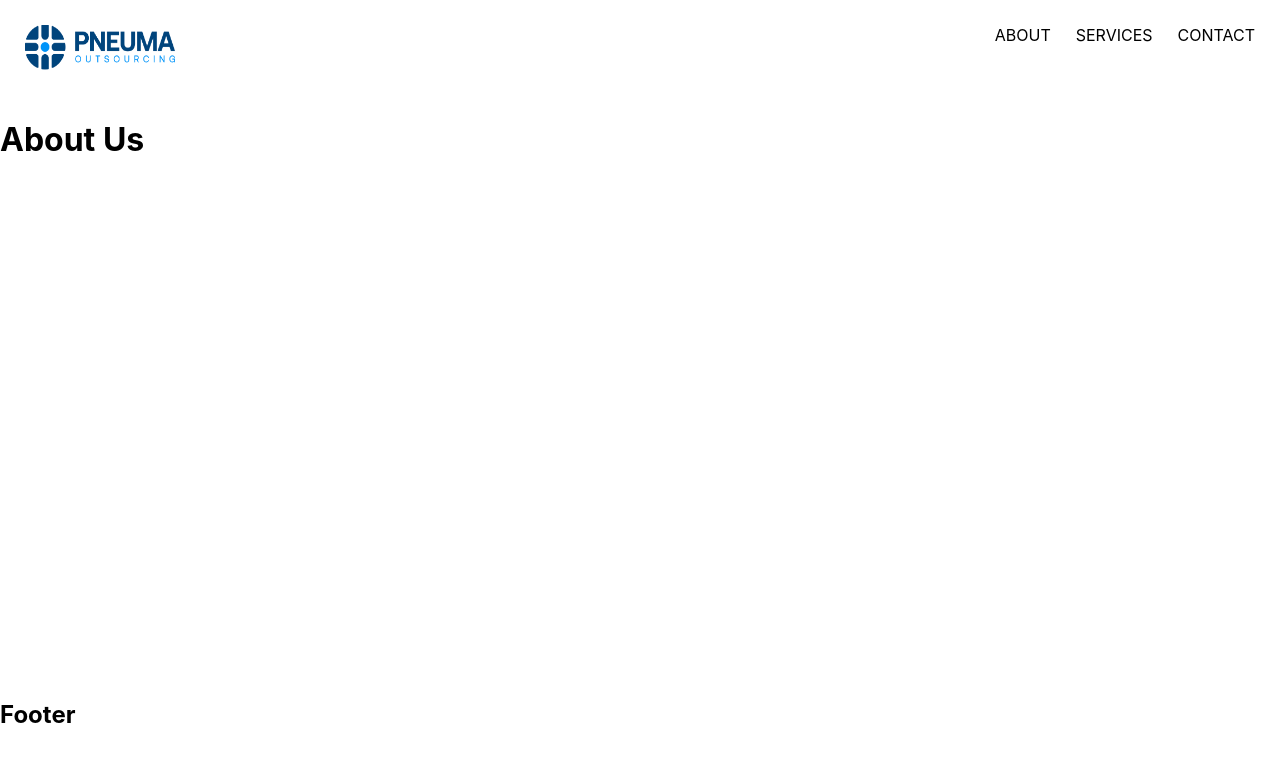
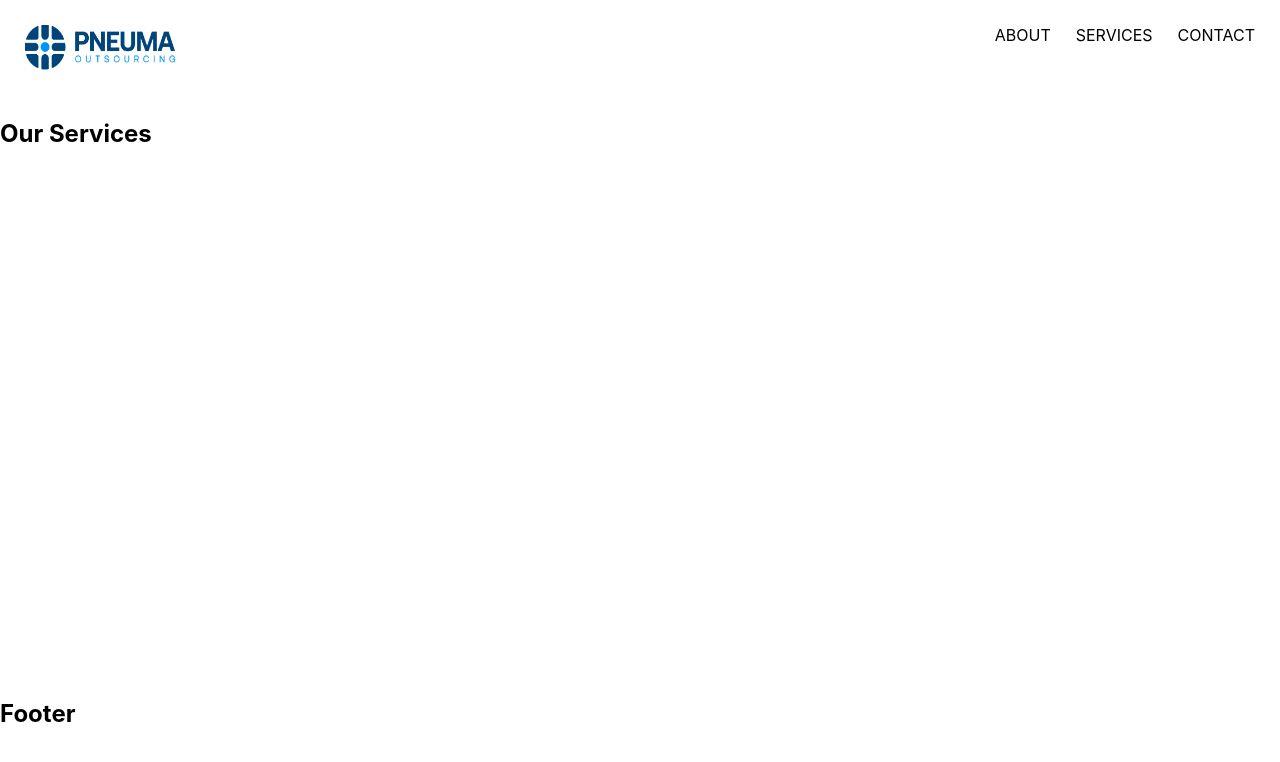
Before and after one commit to kingdanie/pneuma, a Next.js app in the folder pneumaoutsourcing/: page /services in a window 1280 px wide. Shown: the top 762 px of the page. Built offline with nearby package versions, Linux system fonts and the light colour scheme.

Commit message:
services title

```diff
--- a/pneumaoutsourcing/pages/services.tsx
+++ b/pneumaoutsourcing/pages/services.tsx
@@ -1,8 +1,12 @@
+import Footer from "../components/Footer"
+import NavBar from "../components/NavBar"
 
 export default function Services() {
     return (
         <div>
-            <h1>About Us</h1>
+            <section>
+            <h1>Our Services</h1>
+            </section>
         </div>
     )
 }
```
